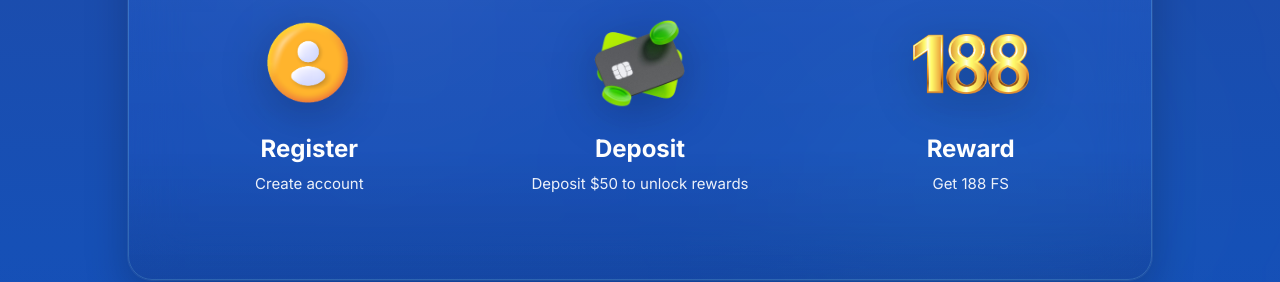
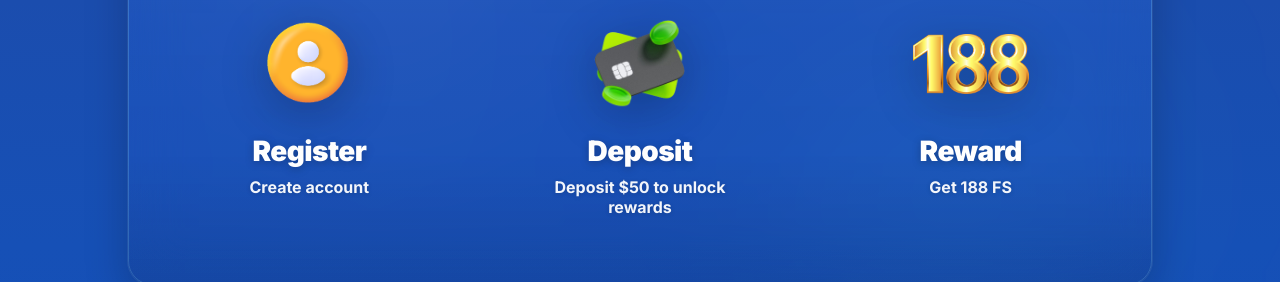
Before and after one commit to jeffthecool9/i88-Airpod-On-going-, a React (Vite) app: page / in a window 1280 px wide. Shown: the part 1480-1762 px from the top of the page. Built offline with nearby package versions, Linux system fonts and the light colour scheme.

Commit message:
Update App.tsx

```diff
--- a/src/App.tsx
+++ b/src/App.tsx
@@ -1596,11 +1596,21 @@ if (item.type === "airpod") {
       />
     </div>
 
-                      <h3 className="text-[15px] font-bold leading-tight text-white sm:text-[20px] md:text-[24px]">
+    <h3
+      className="text-[18px] font-extrabold leading-tight tracking-[-0.02em] text-white sm:text-[24px] md:text-[28px]"
+      style={{
+        textShadow: "0 2px 8px rgba(0,0,0,0.25)",
+      }}
+    >
       {item.title}
     </h3>
 
-                      <p className="mt-2 h-auto min-h-[44px] max-w-[150px] text-[11px] font-medium leading-relaxed text-white/92 sm:max-w-[190px] sm:text-[13px] md:max-w-[220px] md:text-[15px]">
+    <p
+      className="mt-2 h-auto min-h-[44px] max-w-[150px] text-[12px] font-semibold leading-[1.25] text-white/95 sm:max-w-[190px] sm:text-[14px] md:max-w-[220px] md:text-[16px]"
+      style={{
+        textShadow: "0 1px 4px rgba(0,0,0,0.18)",
+      }}
+    >
       {item.desc}
     </p>
   </motion.div>
```
Lines whose indentation alone changed are shown as unchanged.
